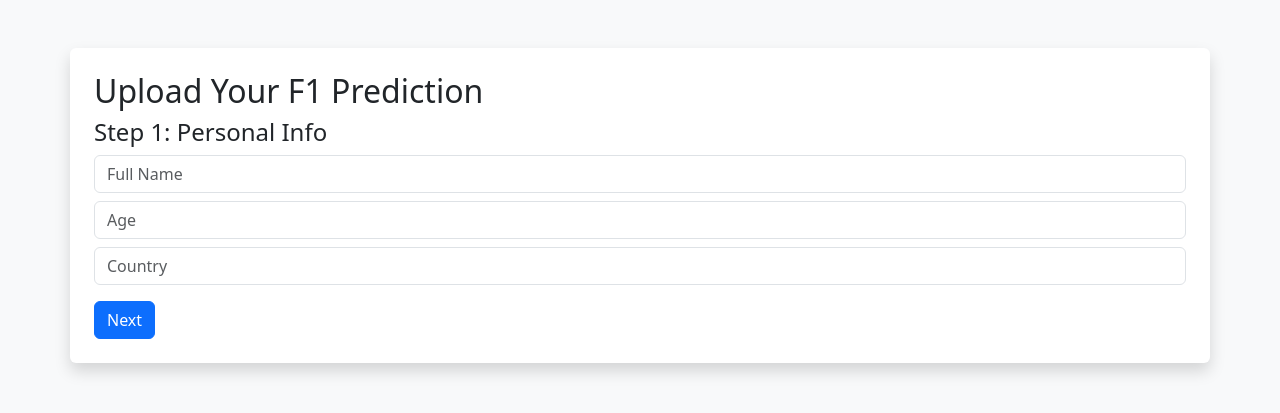
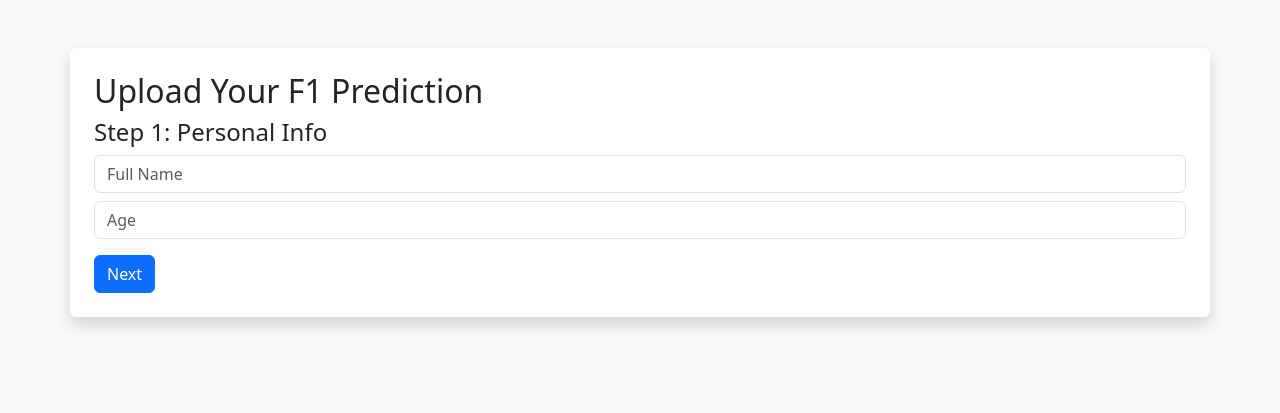
Before and after one commit to MomobamiKiraly/CITS5505-Group29-Project, a Flask app: template app/templates/upload.html in a window 1280 px wide. Shown: the top 413 px of the page. Run offline with Flask 3, Linux system fonts and the light colour scheme; the template is opened without the code that fills it, so the values that code supplies are empty; some libraries are stand-ins or nearby versions.

Commit message:
Delete country field

```diff
--- a/app/templates/upload.html
+++ b/app/templates/upload.html
@@ -36,7 +36,6 @@
                 <h4>Step 1: Personal Info</h4>
                 <input class="form-control mb-2" type="text" name="full_name" placeholder="Full Name" required>
                 <input class="form-control mb-2" type="number" name="age" placeholder="Age" required>
-                <input class="form-control mb-2" type="text" name="country" placeholder="Country">
                 <button class="btn btn-primary mt-2" type="button" onclick="nextStep()">Next</button>
             </div>
 
```
